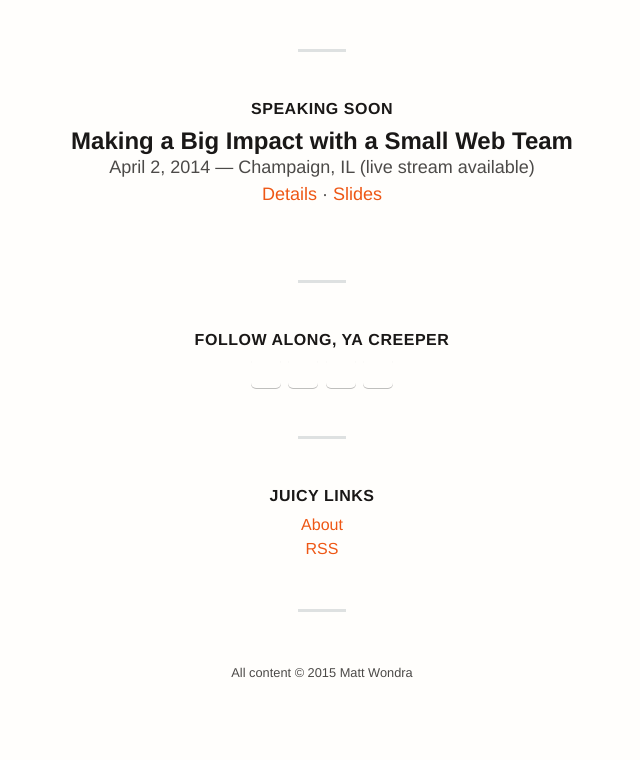
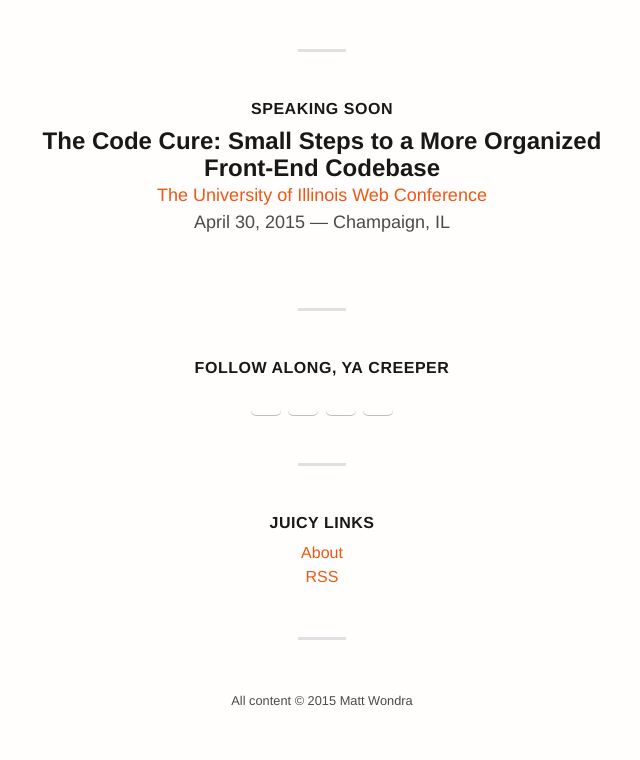
Before and after one commit to mattwondra/mattwondra.github.io, a Jekyll site: the page built from index.html, in a window 1280 px wide. Shown: the part 373-1133 px from the top of the page, without its empty margins (318-958 px from the left). Built offline with Jekyll 4.4.1, drawn with Linux system fonts in a browser that asks for light colours; Markdown is read by kramdown in place of the engine named in the settings; before the commit the page ends 1105 px from its top, so only the background shows below that.

Commit message:
Update speaking soon.

```diff
--- a/index.html
+++ b/index.html
@@ -18,13 +18,11 @@
   <h1 class="section-heading">Speaking soon</h1>
 
   <div class="page-content speaking-list">
-    <h2>Making a Big Impact with a Small Web Team</h2>
+    <h2>The Code Cure: Small Steps to a More Organized Front&#8209;End&nbsp;Codebase</h2>
     <p>
-      April 2, 2014 — Champaign, IL (live stream available)
+      <a href="http://webcon.illinois.edu/">The University of Illinois Web Conference</a>
       <br />
-      <a href="http://illinois.edu/calendar/detail/4835?eventId=31732813&calMin=201303&cal=20140311&skinId=4897">Details</a>
-      &middot;
-      <a href="http://www.slideshare.net/mattwondra/making-a-big-impact-with-a-small-web-team">Slides</a>
+      April 30, 2015 — Champaign, IL
     </p>
   </div>
 </section>
```
